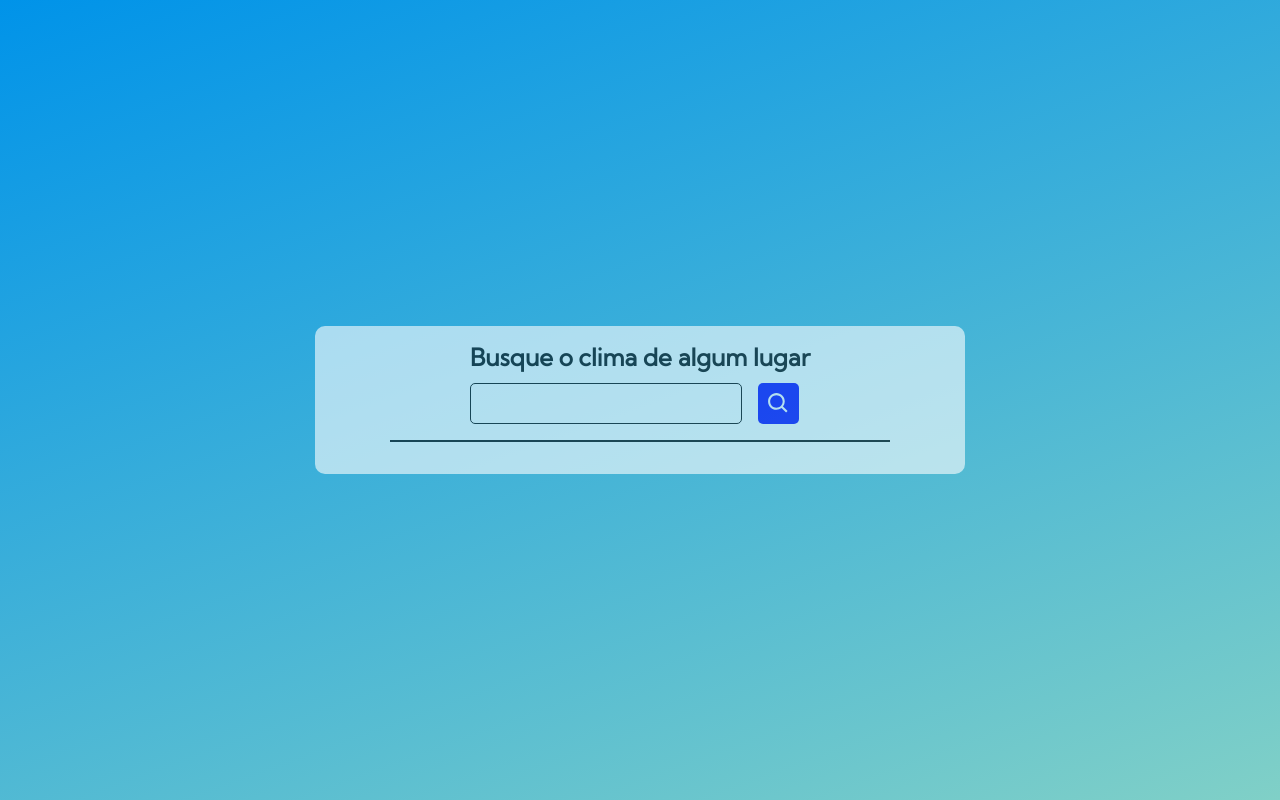
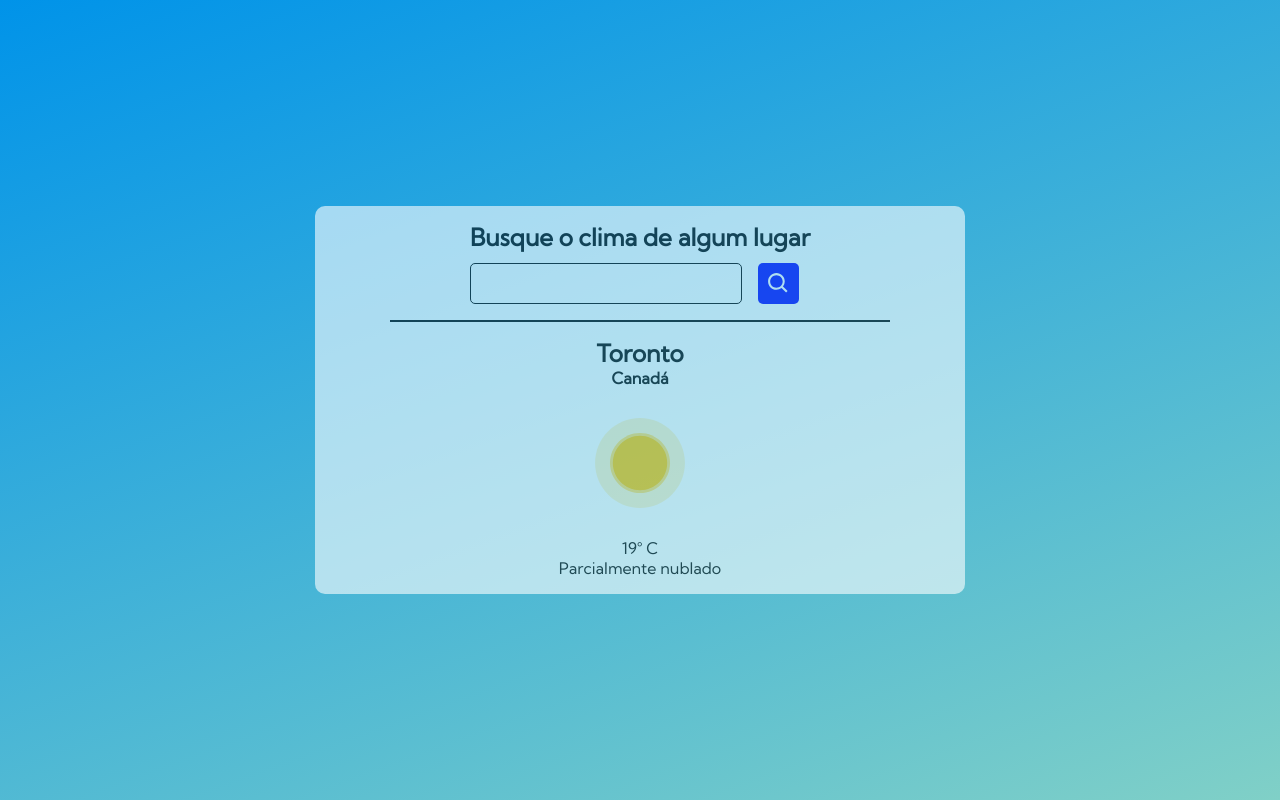
Before and after one commit to gustavo-atanazio/Weather, a React (Vite) app: page / in a window 1280 px wide. Built offline with nearby package versions, Linux system fonts and the light colour scheme.

Commit message:
Estrutura inicial das informações do clima

```diff
--- a/src/App.css
+++ b/src/App.css
@@ -54,3 +54,8 @@
     max-width: 500px;
     border: 1px solid #000;
 }
+
+.main-content {
+    width: 100%;
+    text-align: center;
+}
--- a/src/App.tsx
+++ b/src/App.tsx
@@ -1,7 +1,12 @@
 import { BiSearch } from 'react-icons/bi';
+import Lottie from 'lottie-react';
+
+import sun from './animations/sun.json';
 import './App.css';
 
 function App() {
+	const animationData = sun;
+
 	return (
 		<div className='main-container'>
 			<div className='container'>
@@ -17,7 +22,19 @@ function App() {
 
 				<div className='divisor'></div>
 
-				<div className='main-content'></div>
+				<div className='main-content'>
+					<h2>Toronto</h2>
+					<h4>Canadá</h4>
+
+					<Lottie
+						animationData={animationData}
+						loop={true}
+						style={{ height: 150 }}
+					/>
+
+					<span>19° C</span>
+					<p>Parcialmente nublado</p>
+				</div>
 			</div>
 		</div>
 	);
```
